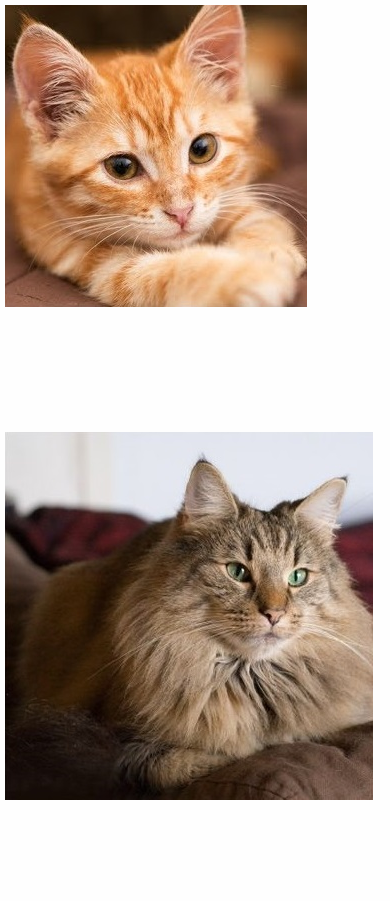
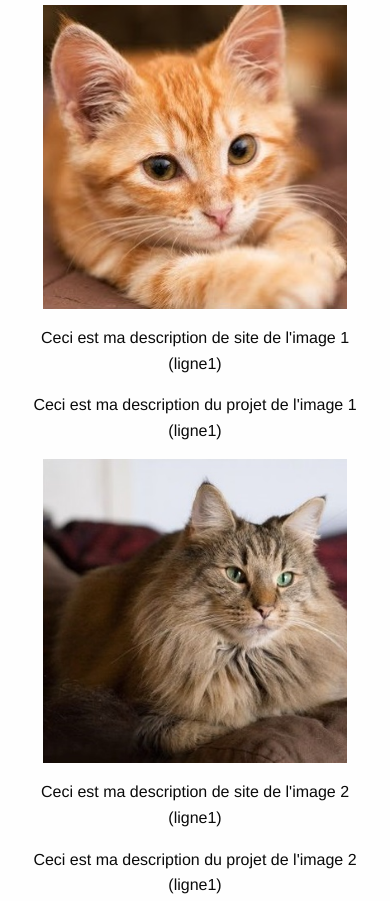
Before and after one commit to AlphaGecko/grid_rentashop, a plain HTML site: page index.html in a window 390 px wide. Shown: the top 901 px of the page. Drawn offline with nearby package versions, Linux system fonts and the light colour scheme.

Commit message:
Rajout d'une nouvelle logique de responsive

```diff
--- /dev/null
+++ b/device.css
@@ -0,0 +1,45 @@
+
+.oneBloc_device {
+    width: 100%;
+    display: flex;
+    flex-direction: column;
+    justify-content: center;
+    align-items: center;
+}
+
+.oneBloc_device p {
+    opacity: inherit;
+    text-align: center;
+}
+
+.oneBloc_device img {
+    width: 50vw;
+    margin-left: auto;
+    margin-right: auto;
+}
+
+.description_image_device {
+    width: 80vw;
+    margin-left: auto;
+    margin-right: auto;
+}
+
+@media screen and (max-width: 680px) {
+
+    .oneBloc_device {
+        display: flex;
+        flex-direction: column;
+    }
+
+    .oneBloc_device img {
+        width: 80%;
+        margin-left: auto;
+        margin-right: auto;
+    }
+
+    .description_image_device {
+        width: 90%;
+        margin-left: auto;
+        margin-right: auto;
+    }
+}
--- a/index.html
+++ b/index.html
@@ -6,7 +6,8 @@
 		<meta charset="UTF-8" />
 		<title>Grid Référence</title>
 		<!-- main style -->
-		<link rel="stylesheet" href="style.css" media="screen" />
+		<link rel="stylesheet" href="screen.css" media="screen" />
+		<link rel="stylesheet" href="device.css" media="screen" />
 		<!-- ViewPort -->
 		<meta name="viewport" content="width=device-width, initial-scale=1.0">
 		<!-- Bootstrap -->
@@ -32,7 +33,5 @@
 		<script src="OneBlocOf3Cases.js"></script>
 		<script src="BlocsTest.js"></script>
 		<script src="script.js"></script>
-
-
 	</body>
 </html>
```
Also changed, not shown: screen.css (renamed from style.css).
